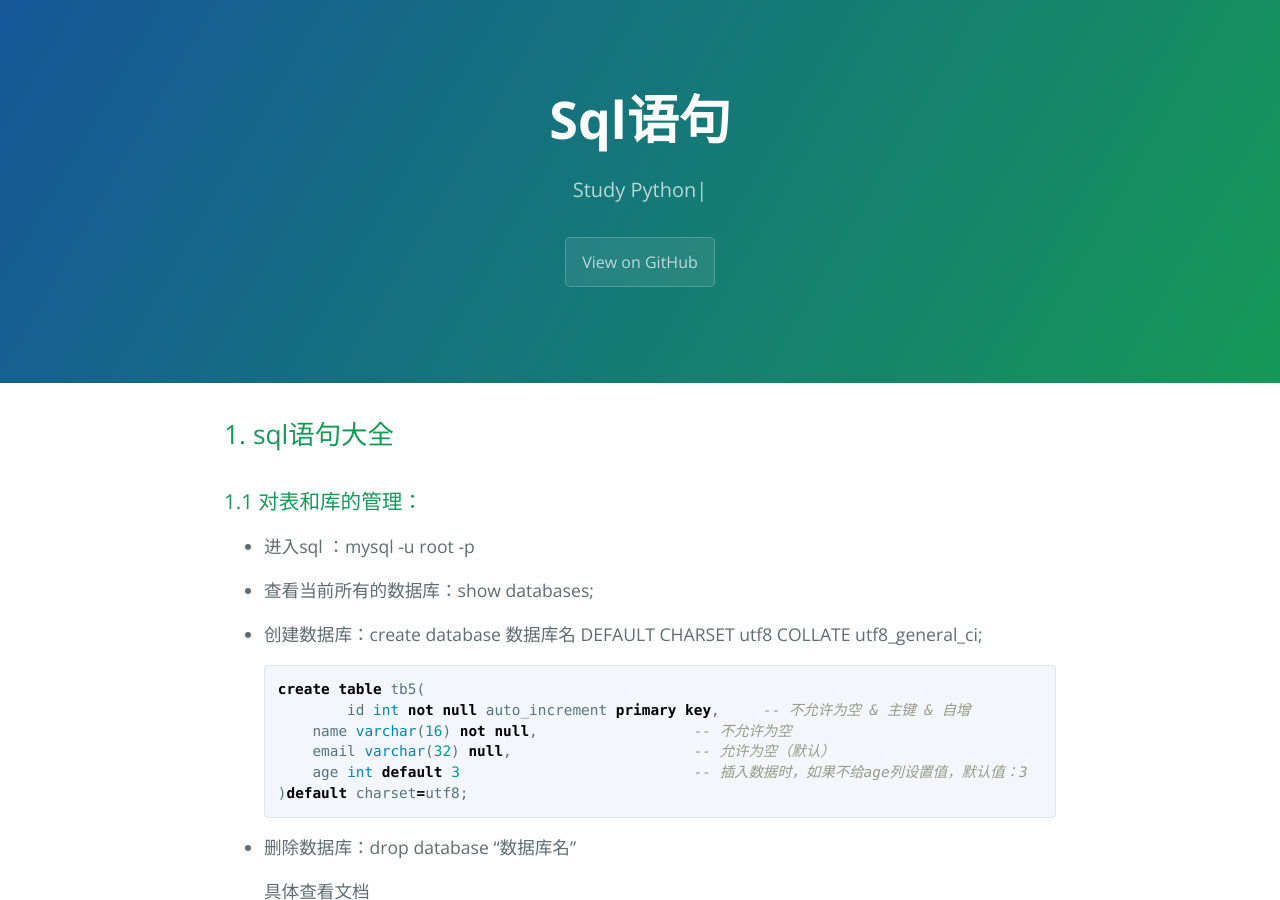
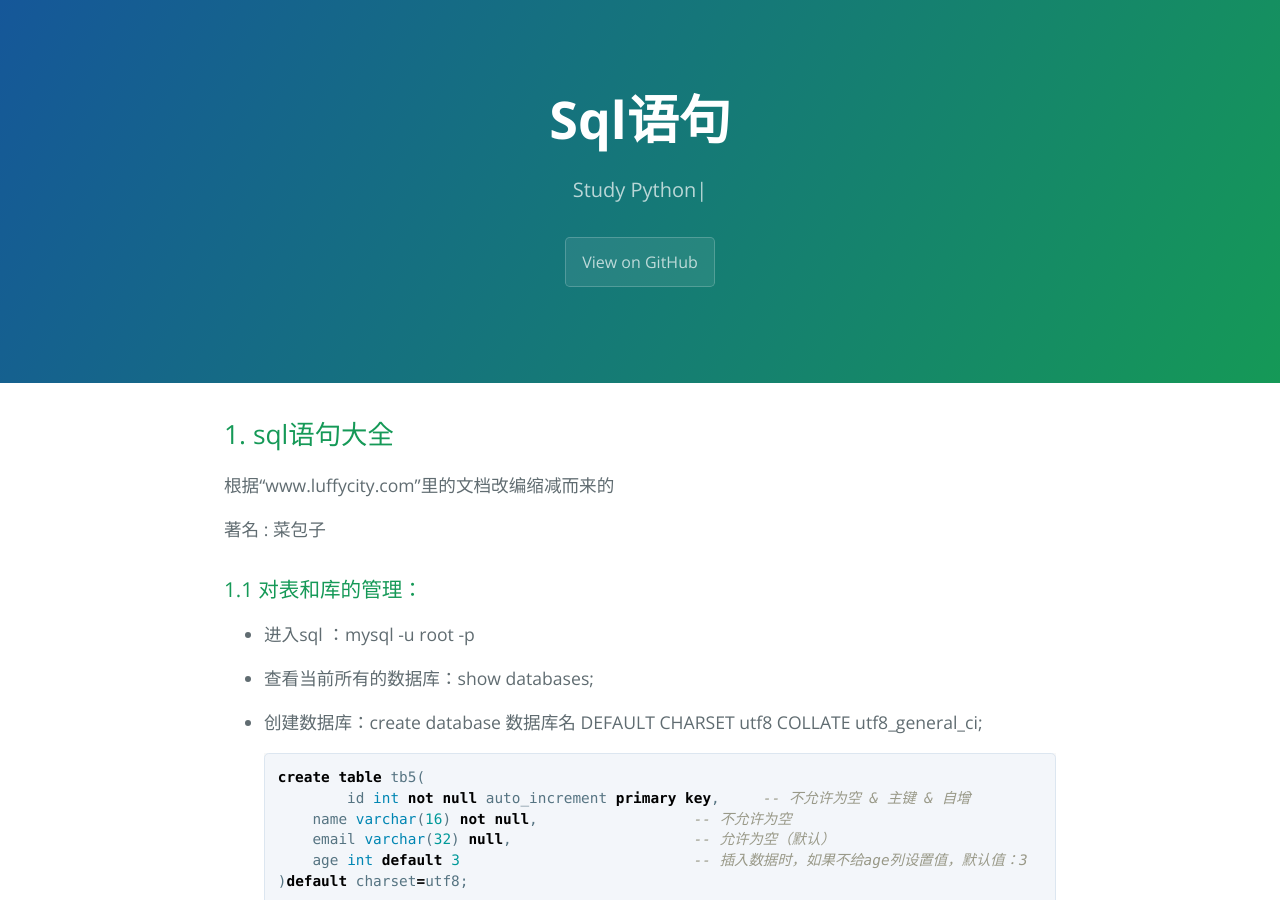
Before and after one commit to mqdcbz/study_python, a Jekyll site: the page built from _posts/2022-02-04-sql语句.md, in a window 1280 px wide and 900 px high. Built offline with Jekyll 4.4.1, drawn with Linux system fonts in a browser that asks for light colours; our own code applies the rules of GitHub Pages for plain Markdown files.

Commit message:
Update 2022-02-04-sql语句.md

```diff
--- a/_posts/2022-02-04-sql语句.md
+++ b/_posts/2022-02-04-sql语句.md
@@ -1,6 +1,8 @@
+## 1. sql语句大全
 
+根据“www.luffycity.com”里的文档改编缩减而来的
 
-## 1. sql语句大全
+著名 : 菜包子
 
 ### 1.1 对表和库的管理：
 
```
